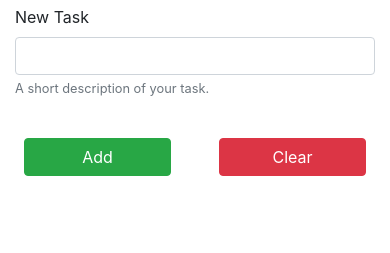
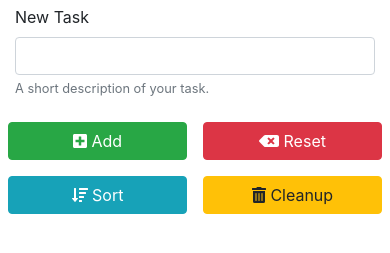
Before and after one commit to YuvrajR/ToDoList-jQuery-Bootstrap, a plain HTML site: page index.html in a window 390 px wide. Shown: the part 51-304 px from the top of the page. Drawn offline with nearby package versions, Linux system fonts and the light colour scheme.

Commit message:
Added other buttons and responsiveness

```diff
--- a/index.html
+++ b/index.html
@@ -8,6 +8,7 @@
     <script src="https://code.jquery.com/jquery-3.5.1.slim.min.js" integrity="sha384-DfXdz2htPH0lsSSs5nCTpuj/zy4C+OGpamoFVy38MVBnE+IbbVYUew+OrCXaRkfj" crossorigin="anonymous"></script>
     <script src="https://cdn.jsdelivr.net/npm/popper.js@1.16.1/dist/umd/popper.min.js" integrity="sha384-9/reFTGAW83EW2RDu2S0VKaIzap3H66lZH81PoYlFhbGU+6BZp6G7niu735Sk7lN" crossorigin="anonymous"></script>
     <script src="https://stackpath.bootstrapcdn.com/bootstrap/4.5.2/js/bootstrap.min.js" integrity="sha384-B4gt1jrGC7Jh4AgTPSdUtOBvfO8shuf57BaghqFfPlYxofvL8/KUEfYiJOMMV+rV" crossorigin="anonymous"></script>
+    <script src="https://cdnjs.cloudflare.com/ajax/libs/font-awesome/5.14.0/js/all.min.js" integrity="sha512-YSdqvJoZr83hj76AIVdOcvLWYMWzy6sJyIMic2aQz5kh2bPTd9dzY3NtdeEAzPp/PhgZqr4aJObB3ym/vsItMg==" crossorigin="anonymous"></script>
     <script defer src="script.js"></script>
     <link rel="stylesheet" href="style.css">
 </head>
@@ -16,24 +17,28 @@
         <h1 align = "center">Todo List</h1>
         <!-- Input Box-->
         <div class="row">
-            <div class="col">
+            <div class="col-md-8">
                 <div class="form-group">
                     <label for="inpNewTask">New Task</label>
                     <input type="text" class="form-control" id="inpNewTask" aria-describedby="newTaskHelp">
                     <small id="newTaskHelp" class="form-text text-muted">A short description of your task.</small>
                   </div>
             </div>
-        </div>
-
-        <!-- Buttons -->
-        <div class="row">
-            <button class="btn btn-success m-4 col" id="btnAdd">Add</button>
-            <button class="btn btn-danger m-4 col" id="btnClear">Clear</button>
+            <div class="col-md-4">
+                <div class="row">
+                    <button class="btn btn-success m-2 col" id="btnAdd"><i class="fas fa-plus-square"></i> Add </button>
+                    <button class="btn btn-danger m-2 col" id="btnClear"><i class="fas fa-backspace"></i> Reset</button>
+                </div>
+                <div class="row">
+                    <button class="btn btn-info m-2 col" id="btnSort"><i class="fas fa-sort-amount-down"></i> Sort </button>
+                    <button class="btn btn-warning m-2 col" id="btnCleanup"><i class="fas fa-trash-alt"></i> Cleanup</button>
+                </div>
+            </div>
         </div>
 
         <!-- Todo Task List-->
         <ul class="row list-group m-2" id="ulTasks">
-          </ul>
+        </ul>
     </div>
 </body>
 </html>
```
